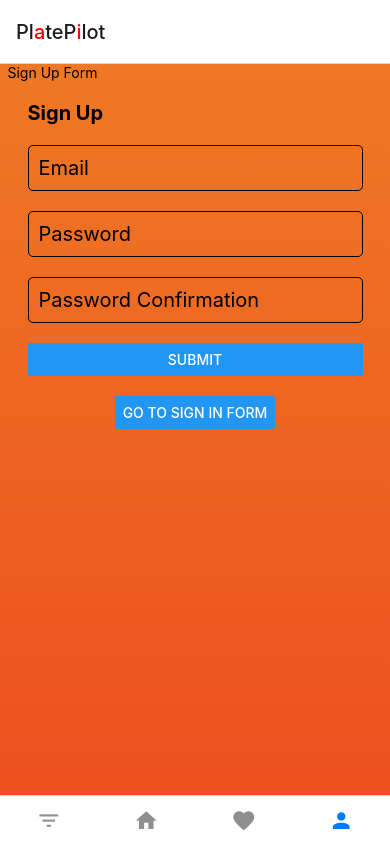
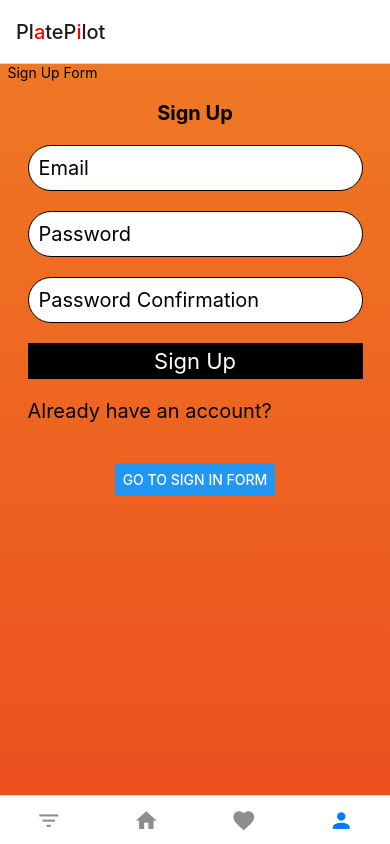
Before and after one commit to lucas-richards/pilot-plate-native, a React Native app: screen /ProfileTab in a window 390 px wide. Built offline with nearby package versions, Linux system fonts and the light colour scheme.

Commit message:
style sign up form

```diff
--- a/components/SignInForm.tsx
+++ b/components/SignInForm.tsx
@@ -43,7 +43,6 @@ export default function SignInForm() {
         secureTextEntry
       />
       <TouchableOpacity
-        style={styles.buttonContainer}
         onPress={handlePress}
         disabled={loading}
       >
@@ -80,16 +79,14 @@ const styles = StyleSheet.create({
     input: {
       borderWidth: 1,
       borderColor: 'black',
+      backgroundColor: 'white',
       padding: 10,
       fontSize: 20,
       marginBottom: 20,
       borderRadius: 25,
       width: '100%',
     },
-    buttonContainer: {
-      width: '100%',
-      borderRadius: 25,
-    },
+
     button: {
       width: '100%',
       textAlign: 'center',
@@ -105,5 +102,6 @@ const styles = StyleSheet.create({
     text: {
       fontSize: 20,
       marginBottom: 20,
+      marginTop: 20,
     },
   });
--- a/components/SignUpForm.tsx
+++ b/components/SignUpForm.tsx
@@ -1,5 +1,5 @@
 import React, { useState } from 'react';
-import { View, Text, TextInput, StyleSheet, Button } from 'react-native';
+import { View, TouchableOpacity, Text, TextInput, StyleSheet, Button } from 'react-native';
 import { useNavigation } from '@react-navigation/native';
 
 
@@ -48,20 +48,24 @@ export default function SignInForm() {
         onChangeText={setPasswordConfirm}
         secureTextEntry
       />
-      <Button
-        // style={styles.button}
+      <TouchableOpacity
         onPress={handlePress}
-        title="Submit"
         disabled={loading}
-      />
+      >
+        <Text
+          style={styles.button}
+        >
+          Sign Up
+        </Text>
+      </TouchableOpacity>
       {error ? <Text style={styles.error}>{error}</Text> : null}
-      {/* <Text style={styles.text}>Already have an account?</Text>
-      <Button
+      <Text style={styles.text}>Already have an account?</Text>
+      {/* <Button
         // style={styles.button}
         // onPress={() => navigation.navigate('SignUp')}
         title="Sign In"
         disabled={loading}
-      /> */}
+      />  */}
     </View>
   );
 
@@ -79,19 +83,25 @@ const styles = StyleSheet.create({
       fontSize: 20,
       fontWeight: 'bold',
       marginBottom: 20,
+      textAlign: 'center',
     },
     input: {
       borderWidth: 1,
       borderColor: 'black',
+      backgroundColor: 'white',
       padding: 10,
       fontSize: 20,
       marginBottom: 20,
-      borderRadius: 5,
+      borderRadius: 25,
       width: '100%',
     },
     button: {
       width: '100%',
-      fontSize: 20,
+      textAlign: 'center',
+      padding: 5,
+      fontSize: 22,
+      backgroundColor: 'black',
+      color: 'white',
     },
     error: {
       color: 'red',
@@ -100,5 +110,6 @@ const styles = StyleSheet.create({
     text: {
       fontSize: 20,
       marginBottom: 20,
+      marginTop: 20,
     },
   });
```
